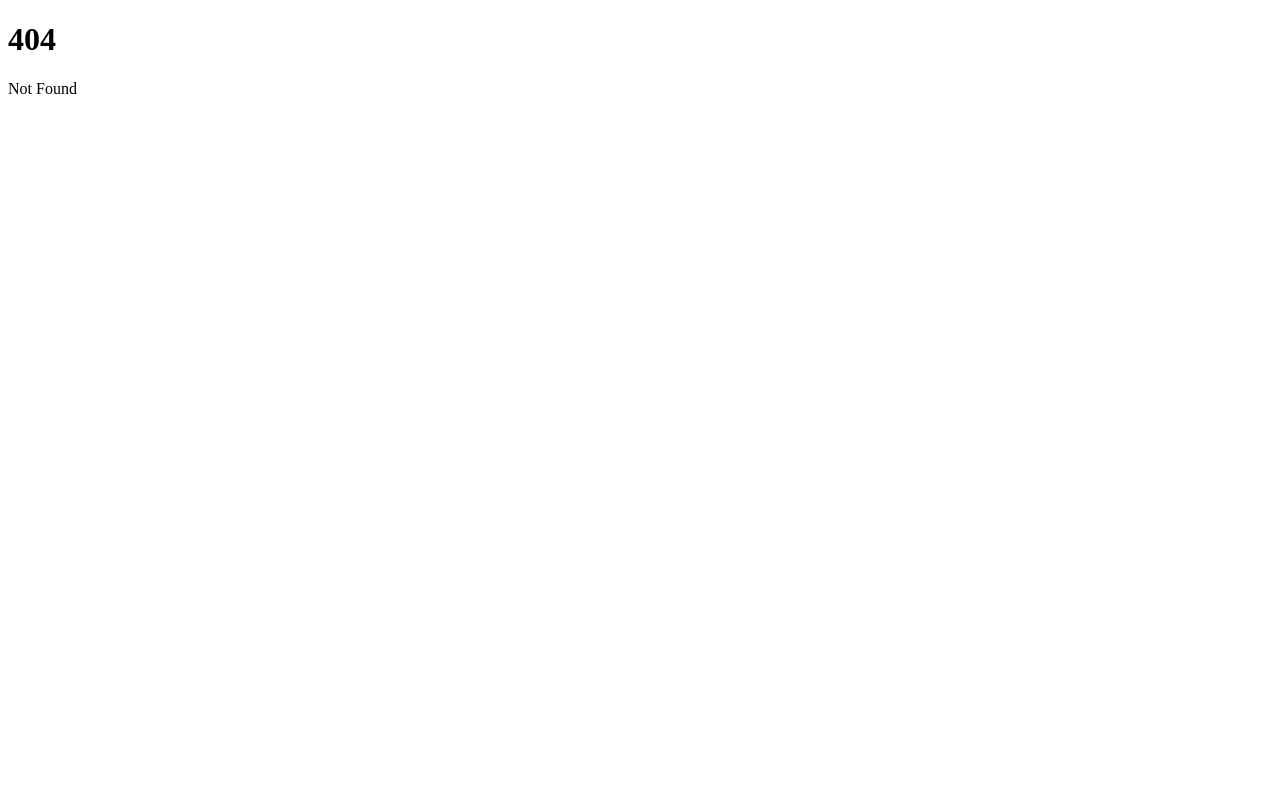
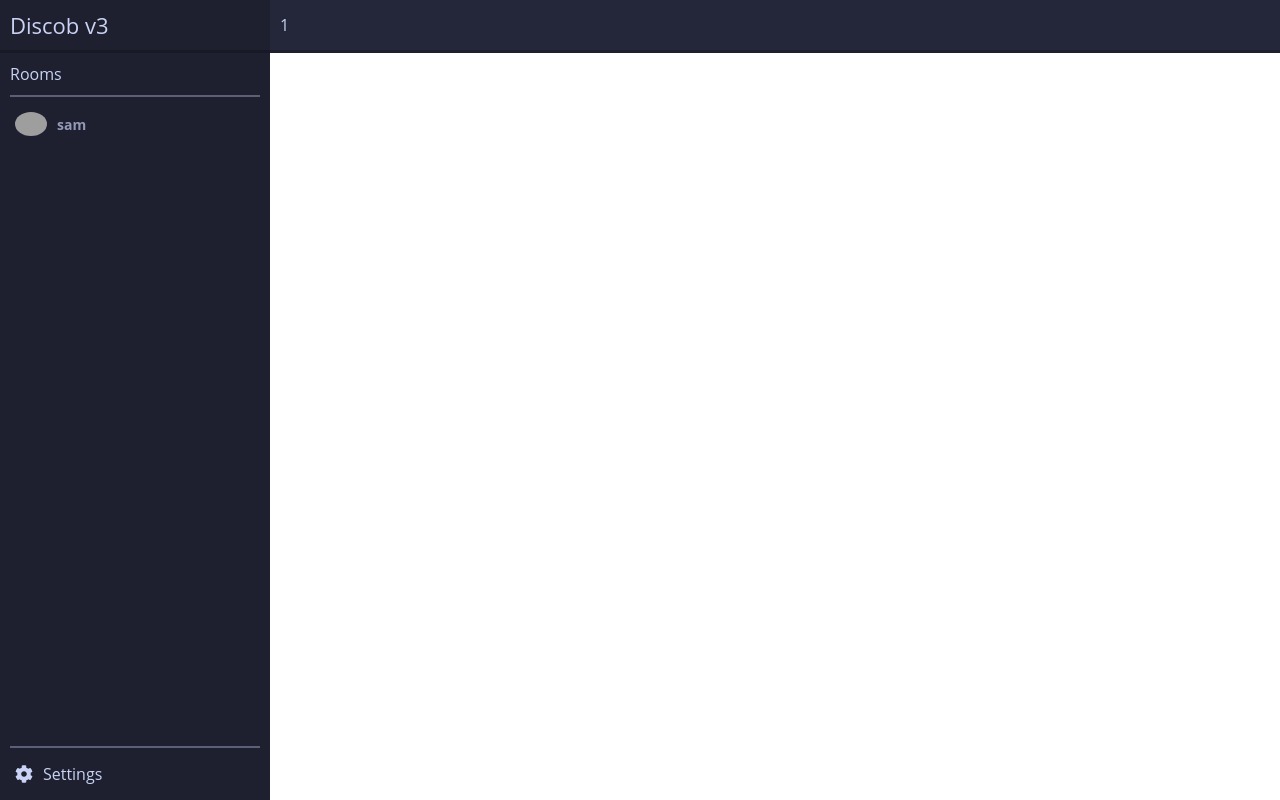
Before and after one commit to bad-frontend-dev/discob, a SvelteKit app in the folder client/: page /rooms/1 in a window 1280 px wide. Before the commit this address had no page. Built offline with nearby package versions, Linux system fonts and the light colour scheme; grey boxes are pictures that could not be loaded.

Commit message:
i should probably commit before i break something

```diff
--- a/client/src/app.html
+++ b/client/src/app.html
@@ -1,8 +1,8 @@
 <!doctype html>
 <html lang="en">
 	<head>
+		<link rel="stylesheet" href="%sveltekit.assets%/style.css" />
 		<meta charset="utf-8" />
-		<link rel="icon" href="%sveltekit.assets%/favicon.png" />
 		<meta name="viewport" content="width=device-width, initial-scale=1" />
 		%sveltekit.head%
 	</head>
--- /dev/null
+++ b/client/src/lib/types.d.ts
@@ -0,0 +1,4 @@
+export interface Room {
+	image: string;
+	name: string;
+}
--- /dev/null
+++ b/client/src/routes/index.svelte
@@ -0,0 +1,19 @@
+<style>
+	:global(:root) {
+		--lavender: #b7bdf8;
+		--text: #cad3f5;
+		--subtext1: #b8c0e0;
+		--subtext0: #a5adcb;
+		--overlay2: #939ab7;
+		--overlay1: #8087a2;
+		--overlay0: #6e738d;
+		--surface2: #5b6078;
+		--surface1: #494d64;
+		--surface0: #363a4f;
+		--base: #24273a;
+		--mantle: #1e2030;
+		--crust: #181926;
+		--border-style: ;
+		--font-main: "Open Sans", sans-serif;
+	}
+</style>
--- /dev/null
+++ b/client/src/routes/rooms/[room]/+page.svelte
@@ -0,0 +1,22 @@
+<script lang="ts">
+	import type { PageProps } from "./$types";
+	import type { Room } from "$lib/types";
+	import Topnav from "./topnav.svelte";
+	import Sidebar from "./sidebar.svelte";
+
+	const testRooms: Room[] = [
+		{
+			image: "https://cdn.discordapp.com/avatars/535321378291843074/8bfa4b4f795280b635b3fc633ba0a30d.webp",
+			name: "sam",
+		},
+	];
+
+	let { data }: PageProps = $props();
+</script>
+
+<div id="content">
+	<Topnav room={data.room} />
+	<div id="main">
+		<Sidebar rooms={testRooms} currentRoom={data.room} />
+	</div>
+</div>
--- /dev/null
+++ b/client/src/routes/rooms/[room]/+page.ts
@@ -0,0 +1,7 @@
+import type { PageLoad } from "./$types";
+
+export const load: PageLoad = ({ params }) => {
+	return {
+		room: params.room,
+	};
+};
--- /dev/null
+++ b/client/src/routes/rooms/[room]/RoomButton.svelte
@@ -0,0 +1,10 @@
+<script lang="ts">
+	import type { Room } from "$lib/types";
+	const { room, currentRoom }: { room: Room; currentRoom: string } = $props();
+	const focused = currentRoom === room.name;
+</script>
+
+<button class="room-button {focused && 'focused'}">
+	<img class="room-image" src={room.image} alt={room.name} draggable="false" />
+	<span class="room-name">{room.name}</span>
+</button>
--- /dev/null
+++ b/client/src/routes/rooms/[room]/Sidebar.svelte
@@ -0,0 +1,29 @@
+<script lang="ts">
+	import type { Room } from "$lib/types";
+	import RoomButton from "./roombutton.svelte";
+
+	let { rooms, currentRoom }: { rooms: Room[]; currentRoom: string } = $props();
+</script>
+
+<div id="sidebar">
+	<div class="top-div">
+		<span id="rooms-label">Rooms</span>
+		<hr />
+		<div id="rooms">
+			{#each rooms as room}
+				<RoomButton {room} {currentRoom} />
+			{/each}
+		</div>
+	</div>
+	<div class="bottom-div">
+		<hr />
+		<button class="utility-button" id="settings">
+			<svg class="icon" viewBox="0 0 512 512" xmlns="http://www.w3.org/2000/svg">
+				<path
+					d="M487.4 315.7l-42.6-24.6c4.3-23.2 4.3-47 0-70.2l42.6-24.6c4.9-2.8 7.1-8.6 5.5-14-11.1-35.6-30-67.8-54.7-94.6-3.8-4.1-10-5.1-14.8-2.3L380.8 110c-17.9-15.4-38.5-27.3-60.8-35.1V25.8c0-5.6-3.9-10.5-9.4-11.7-36.7-8.2-74.3-7.8-109.2 0-5.5 1.2-9.4 6.1-9.4 11.7V75c-22.2 7.9-42.8 19.8-60.8 35.1L88.7 85.5c-4.9-2.8-11-1.9-14.8 2.3-24.7 26.7-43.6 58.9-54.7 94.6-1.7 5.4.6 11.2 5.5 14L67.3 221c-4.3 23.2-4.3 47 0 70.2l-42.6 24.6c-4.9 2.8-7.1 8.6-5.5 14 11.1 35.6 30 67.8 54.7 94.6 3.8 4.1 10 5.1 14.8 2.3l42.6-24.6c17.9 15.4 38.5 27.3 60.8 35.1v49.2c0 5.6 3.9 10.5 9.4 11.7 36.7 8.2 74.3 7.8 109.2 0 5.5-1.2 9.4-6.1 9.4-11.7v-49.2c22.2-7.9 42.8-19.8 60.8-35.1l42.6 24.6c4.9 2.8 11 1.9 14.8-2.3 24.7-26.7 43.6-58.9 54.7-94.6 1.5-5.5-.7-11.3-5.6-14.1zM256 336c-44.1 0-80-35.9-80-80s35.9-80 80-80 80 35.9 80 80-35.9 80-80 80z"
+				/>
+			</svg>
+			<span>Settings</span>
+		</button>
+	</div>
+</div>
--- /dev/null
+++ b/client/src/routes/rooms/[room]/TopNav.svelte
@@ -0,0 +1,12 @@
+<script lang="ts">
+	const { room } = $props();
+</script>
+
+<div id="top-nav">
+	<div id="left-thing">
+		<span id="discob-text">Discob v3</span>
+	</div>
+	<div id="right-thing">
+		<span class="show-room">{room}</span>
+	</div>
+</div>
--- /dev/null
+++ b/client/static/style.css
@@ -0,0 +1,297 @@
+:root {
+	--lavender: #b7bdf8;
+	--text: #cad3f5;
+	--subtext1: #b8c0e0;
+	--subtext0: #a5adcb;
+	--overlay2: #939ab7;
+	--overlay1: #8087a2;
+	--overlay0: #6e738d;
+	--surface2: #5b6078;
+	--surface1: #494d64;
+	--surface0: #363a4f;
+	--base: #24273a;
+	--mantle: #1e2030;
+	--crust: #181926;
+	--border-style: ;
+	--font-main: "Open Sans", sans-serif;
+}
+
+#content {
+	height: 100vh;
+	display: flex;
+	flex-direction: column;
+}
+
+button,
+input,
+textarea {
+	border-width: 0;
+	background-color: transparent;
+}
+
+span {
+	font-family: var(--font-main);
+}
+
+.utility-button {
+	cursor: pointer;
+
+	&:hover {
+		background-color: var(--surface0);
+	}
+}
+
+@media screen and (max-width: 640px) {
+	#sidebar {
+		margin-left: -270px;
+	}
+
+	#send-message-button {
+		display: block !important;
+	}
+}
+
+body {
+	margin: 0;
+}
+
+#root {
+	height: 100vh;
+	width: 100vw;
+	flex-direction: column;
+	display: flex;
+}
+
+#main {
+	flex-grow: 1;
+	height: calc(100% - 55px);
+	display: flex;
+	flex-direction: row;
+}
+
+#sidebar {
+	flex-grow: 1;
+	max-width: 250px;
+	background-color: var(--mantle);
+	display: flex;
+	flex-direction: column;
+	justify-content: space-between;
+	padding: 10px;
+
+	hr {
+		background-color: var(--surface2);
+		margin-top: 10px;
+		margin-bottom: 10px;
+		border-width: 0;
+		min-height: 2px;
+		width: 100%;
+	}
+
+	.top-div {
+		display: flex;
+		flex-direction: column;
+		min-height: 0;
+	}
+
+	.bottom-div {
+		display: flex;
+		flex-direction: column;
+		min-height: fit-content;
+	}
+}
+
+#top-nav {
+	max-width: 100%;
+	min-height: 0;
+	display: flex;
+
+	#left-thing {
+		border-bottom: solid 3px var(--crust);
+		background-color: var(--mantle);
+		max-width: 250px;
+		padding: 10px;
+		flex-grow: 1;
+	}
+
+	#right-thing {
+		background-color: var(--base);
+		border-bottom: solid 3px var(--mantle);
+		flex-grow: 1;
+		display: flex;
+		align-items: center;
+
+		.show-room {
+			margin: 10px;
+			color: var(--text);
+		}
+	}
+}
+
+#top-info {
+	height: 30px;
+}
+
+#minimize-sidebar {
+	height: 36px;
+	width: 36px;
+	border-radius: 50%;
+	display: flex;
+	align-items: center;
+
+	.icon {
+		stroke: var(--text);
+	}
+}
+
+#settings {
+	padding: 5px;
+	width: 100%;
+	border-radius: 5px;
+	display: flex;
+	align-items: center;
+
+	.icon {
+		width: 18px;
+		fill: var(--text);
+	}
+
+	span {
+		margin-left: 10px;
+		font-size: 16px;
+		color: var(--text);
+	}
+}
+
+#hide-people {
+	height: 36px;
+	width: 36px;
+
+	.icon {
+		width: 24px;
+		height: 24px;
+		fill: var(--text);
+	}
+}
+
+#discob-text {
+	color: var(--text);
+	font-size: 22px;
+}
+
+#chat {
+	background-color: var(--base);
+	flex-grow: 1;
+	display: flex;
+	flex-direction: column;
+}
+
+#displayed-messages {
+	margin-top: auto;
+	overflow-y: scroll;
+	margin-bottom: 10px;
+}
+
+#message-components {
+	width: 100%;
+	display: flex;
+	align-items: center;
+
+	#message-input {
+		margin: 0px 10px 10px 10px;
+		flex-grow: 1;
+		height: 25px;
+		color: var(--text);
+		font-family: var(--font-main);
+		font-size: 17px;
+		background-color: var(--mantle);
+		border-radius: 5px;
+		padding: 10px 5px 10px 5px;
+		resize: none;
+
+		&:focus {
+			border-width: 0px;
+			outline: none;
+		}
+
+		&:placeholder {
+			color: var(--overlay0);
+		}
+	}
+
+	#send-message-button {
+		height: 45px;
+		width: 45px;
+		display: none;
+
+		.icon {
+			fill: var(--text);
+		}
+	}
+}
+
+.message {
+	display: flex;
+	flex-direction: column;
+	padding: 3px 10px 3px 10px;
+
+	&:hover {
+		background-color: var(--mantle);
+	}
+
+	.username {
+		font-size: 18px;
+	}
+
+	.message-text {
+		font-size: 16px;
+		color: var(--text);
+	}
+}
+
+#rooms-label {
+	color: var(--text);
+	font-size: 16px;
+}
+
+#rooms {
+	flex-grow: 1;
+	overflow-y: scroll;
+}
+
+.room-button {
+	align-items: center;
+	padding: 5px;
+	display: flex;
+	border-radius: 5px;
+	width: 100%;
+
+	&:hover,
+	&.focused {
+		cursor: pointer;
+		background-color: var(--surface0);
+	}
+
+	&.focused .room-name {
+		color: var(--text);
+	}
+
+	&:hover .room-name {
+		color: var(--text);
+	}
+
+	.room-name {
+		color: var(--overlay2);
+		font-size: 14px;
+		font-weight: bold;
+		margin-left: 10px;
+		white-space: nowrap;
+		overflow: hidden;
+		text-overflow: ellipsis;
+	}
+
+	.room-image {
+		max-width: 32px;
+		max-height: 32px;
+		border-radius: 50%;
+	}
+}
--- a/client/tsconfig.json
+++ b/client/tsconfig.json
@@ -11,9 +11,4 @@
 		"strict": true,
 		"moduleResolution": "bundler"
 	}
-	// Path aliases are handled by https://svelte.dev/docs/kit/configuration#alias
-	// except $lib which is handled by https://svelte.dev/docs/kit/configuration#files
-	//
-	// If you want to overwrite includes/excludes, make sure to copy over the relevant includes/excludes
-	// from the referenced tsconfig.json - TypeScript does not merge them in
 }
```
